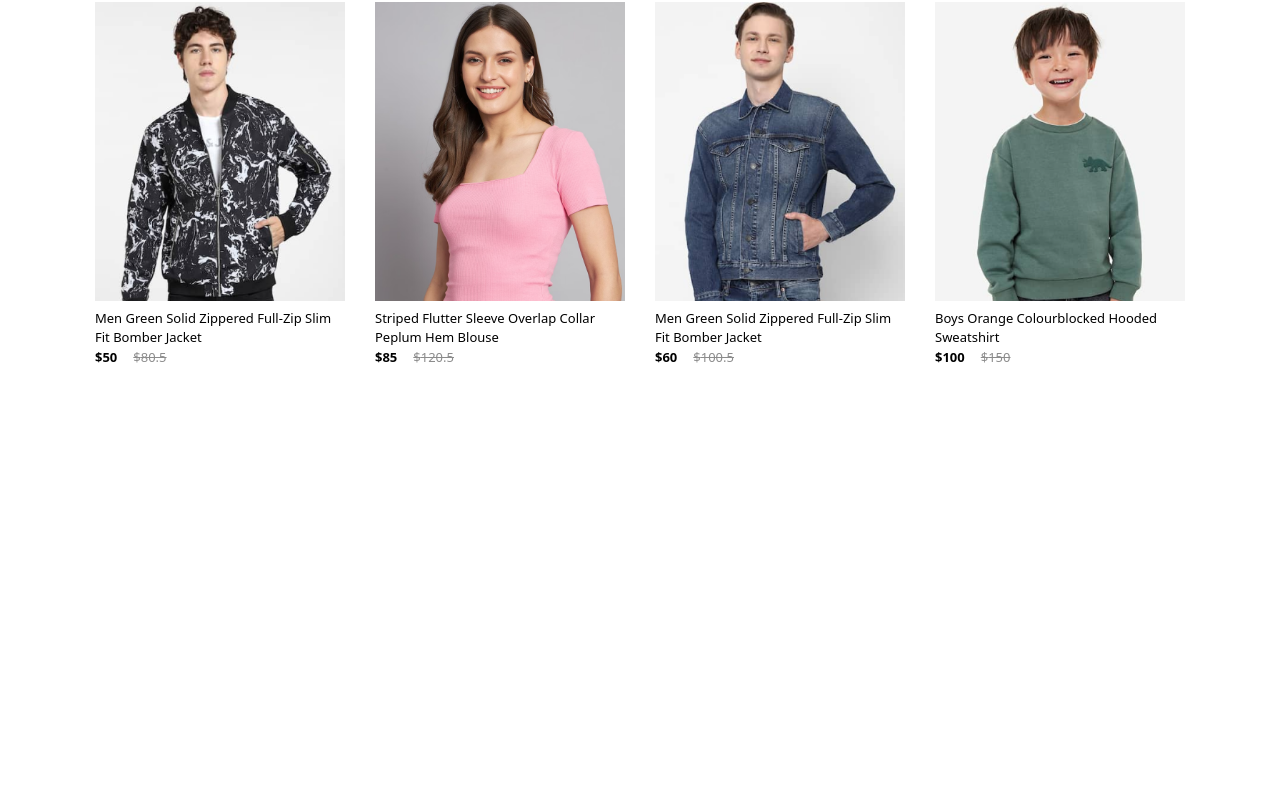
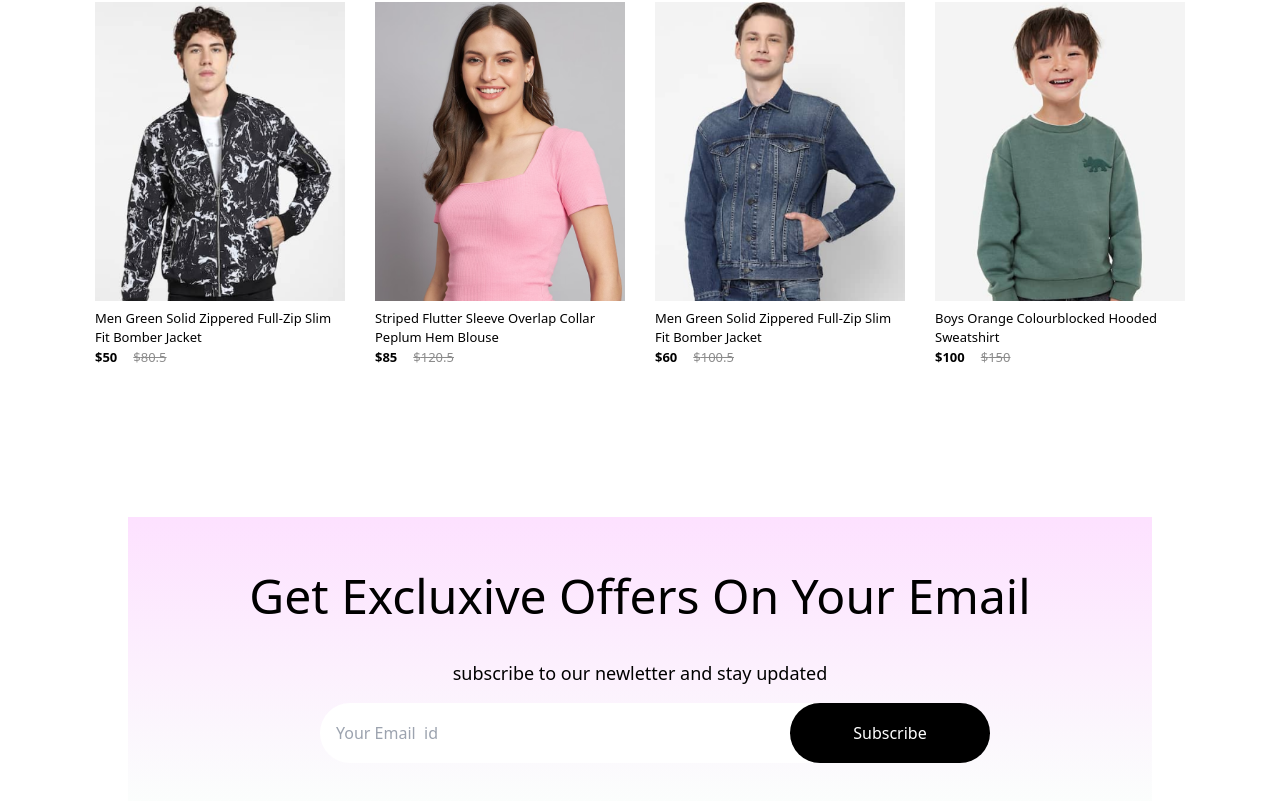
Before and after one commit to chowankumar/Ecommerce-Store-MERN, a React (Create React App) app in the folder frontend/: page / in a window 1280 px wide. Shown: the part 2823-3624 px from the top of the page. Before the commit the page ends 3340 px from the top, so only its background shows below. Built offline with nearby package versions, Linux system fonts and the light colour scheme.

Commit message:
newletter

```diff
--- /dev/null
+++ b/frontend/src/Components/NewsLetter/NewsLetter.jsx
@@ -0,0 +1,18 @@
+import React from 'react'
+
+const NewsLetter = () => {
+  return (
+    <div className='bg-gradient-to-b from-[#fde1ff] to-[#e1ffea22] h-[300px] w-[80%] m-auto flex justify-center items-center flex-col mb-44'>
+        <h1 className='text-5xl font-medium mb-10'>Get Excluxive Offers On Your Email</h1>
+        <p className='text-[18px] mb-4'>subscribe to our newletter and stay updated</p>
+         <div>
+            <input type="email" placeholder='Your Email  id' className='w-[550px] h-[60px] ml-[30px] border-none outline-none text-[#616161] text-[16px] rounded-[80px] p-4' />
+            <button className='w-[200px] h-[60px] rounded-[80px] bg-black text-white text-[16px] cursor-pointer ml-[-80px]'>Subscribe</button>
+         </div>
+
+
+    </div>
+  )
+}
+
+export default NewsLetter
--- a/frontend/src/Pages/Shop.jsx
+++ b/frontend/src/Pages/Shop.jsx
@@ -3,6 +3,7 @@ import Hero from '../Components/Hero/Hero'
 import Popular from '../Components/Popular/Popular'
 import Offer from '../Components/Offer/Offer'
 import NewCollection from '../Components/NewCollection/NewCollection'
+import NewsLetter from '../Components/NewsLetter/NewsLetter'
 
 const Shop = () => {
   return (
@@ -11,6 +12,7 @@ const Shop = () => {
       <Popular/>
       <Offer/>
       <NewCollection/>
+      <NewsLetter/>
 
     </div>
   )
```
